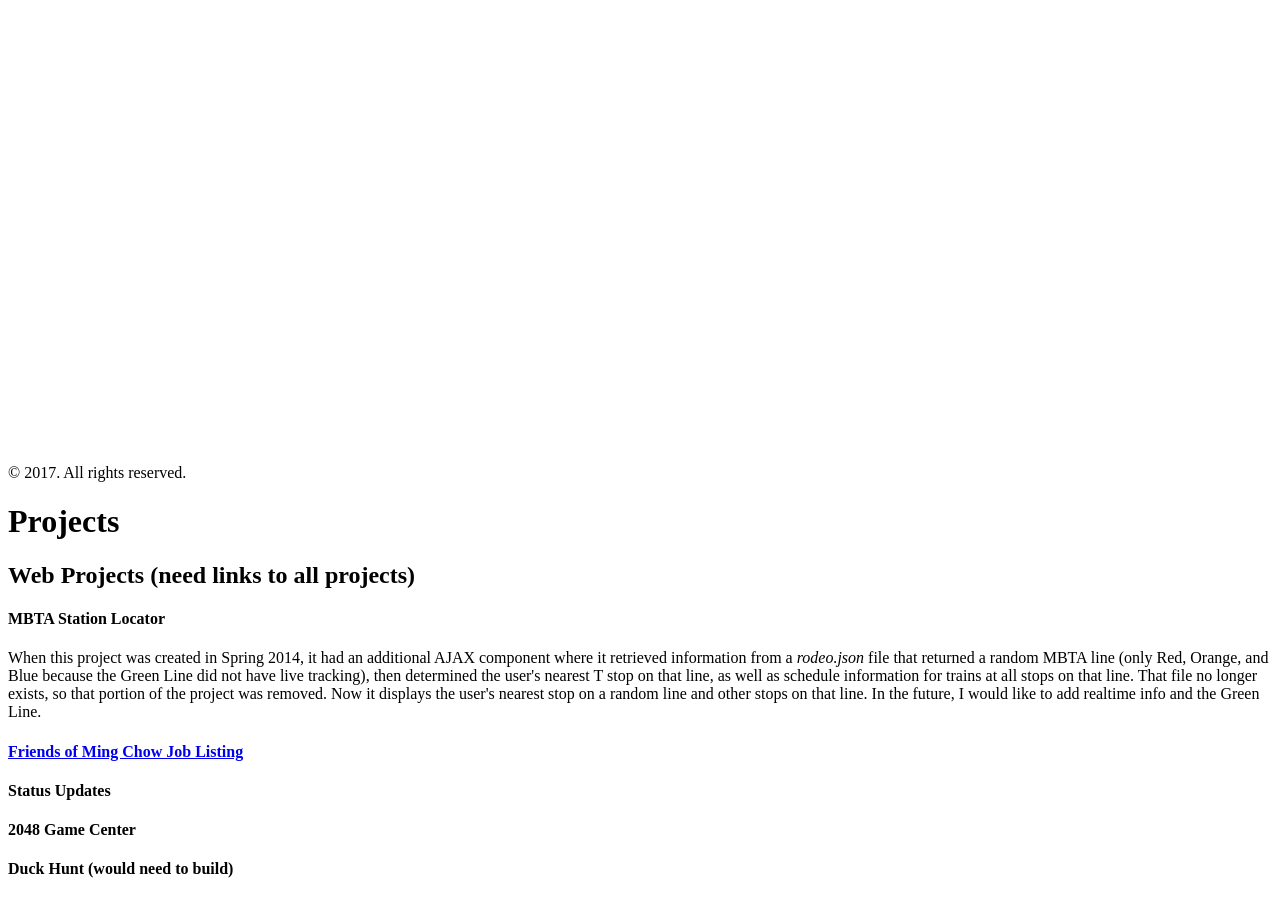
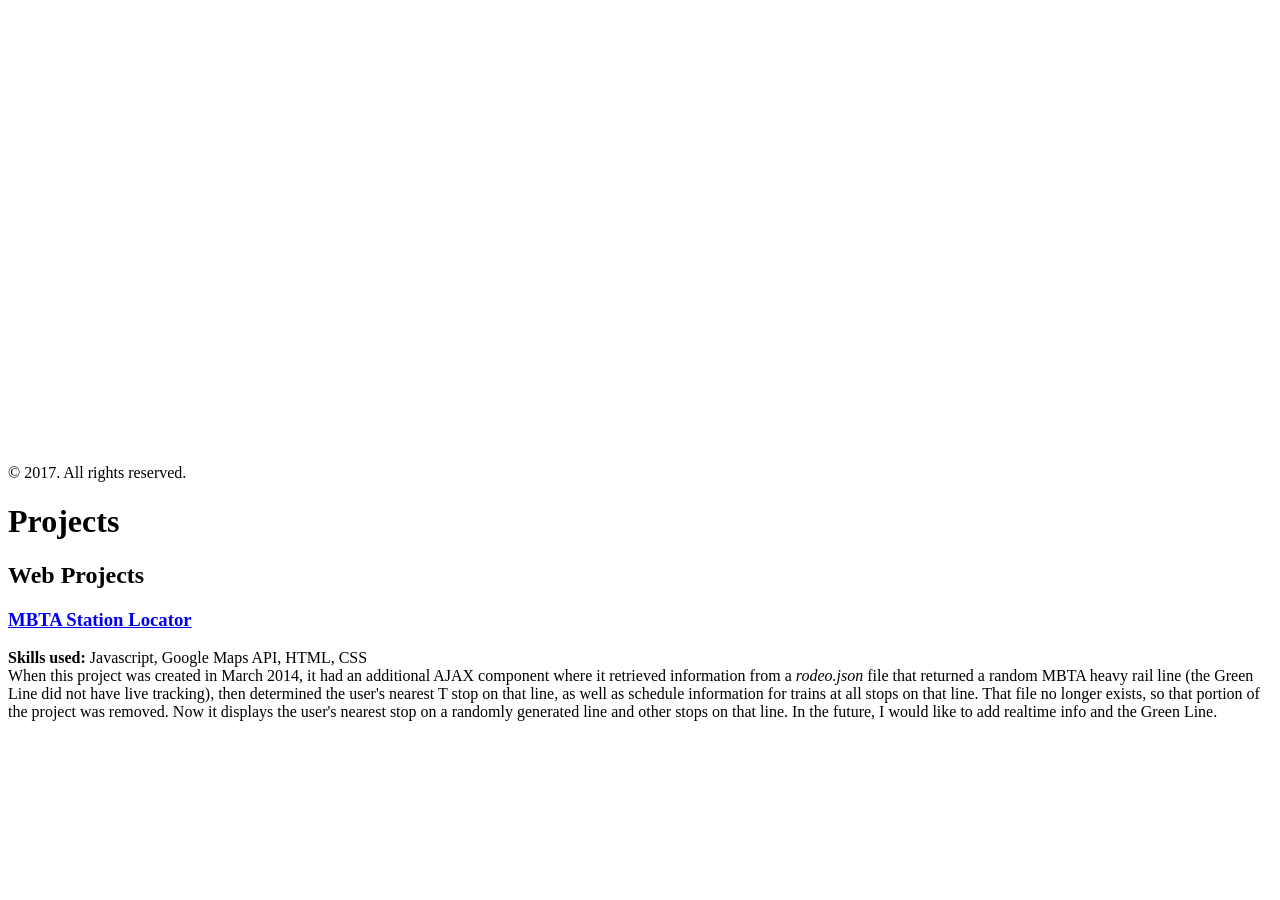
Before and after one commit to ruckhaus/ruckhaus.github.io, a Jekyll site: the page built from projects.html, in a window 1280 px wide and 900 px high, scrolled down 4756 px. Built offline with Jekyll 4.4.1, drawn with Linux system fonts in a browser that asks for light colours; after the commit the page ends 5493 px from its top, so only the background shows below that.

Commit message:
project page, start first post

```diff
--- a/projects.html
+++ b/projects.html
@@ -5,17 +5,13 @@ permalink: /projects/
 ---
 
 <div id="web">
-<h2>Web Projects (need links to all projects)</h2>
-  <h4>MBTA Station Locator</h4>
-  <p>When this project was created in Spring 2014, it had an additional AJAX component where
-    it retrieved information from a <em>rodeo.json</em> file that returned a random MBTA line
-    (only Red, Orange, and Blue because the Green Line did not have live tracking), then
-    determined the user's nearest T stop on that line, as well as schedule information for
-    trains at all stops on that line. That file no longer exists, so that portion of the project
-    was removed. Now it displays the user's nearest stop on a random line and other stops
-    on that line. In the future, I would like to add realtime info and the Green Line.</p>
-  <h4><a href="../comp20-sruckhaus/jobs/jobs.html">Friends of Ming Chow Job Listing</a></h4>
-  <h4>Status Updates</h4>
-  <h4>2048 Game Center</h4>
-  <h4>Duck Hunt (would need to build)</h4>
+<h2>Web Projects</h2>
+  <h3><a href="../comp20-sruckhaus/transit/">MBTA Station Locator</a></h3>
+    <p><strong>Skills used:</strong> Javascript, Google Maps API, HTML, CSS<br />
+    When this project was created in March 2014, it had an additional AJAX component where
+    it retrieved information from a <em>rodeo.json</em> file that returned a random MBTA heavy rail line
+    (the Green Line did not have live tracking), then determined the user's nearest T stop on that line,
+    as well as schedule information for trains at all stops on that line. That file no longer exists,
+    so that portion of the project was removed. Now it displays the user's nearest stop on a randomly generated
+    line and other stops on that line. In the future, I would like to add realtime info and the Green Line.</p>
 </div>
```
Also changed, not shown: _posts/2017-01-01-intro.md (added, +10 -0 lines), about.md (+2 -2 lines).
